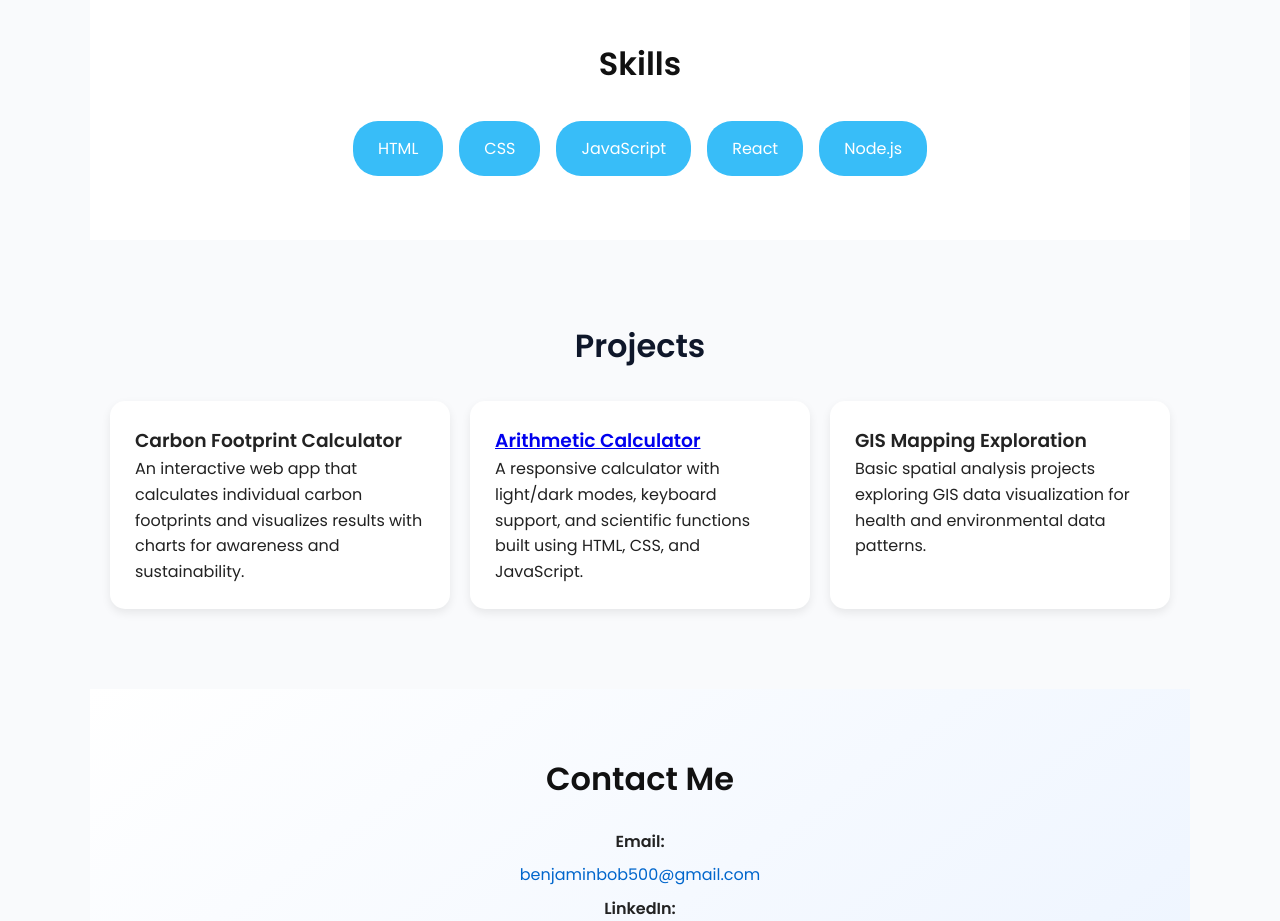
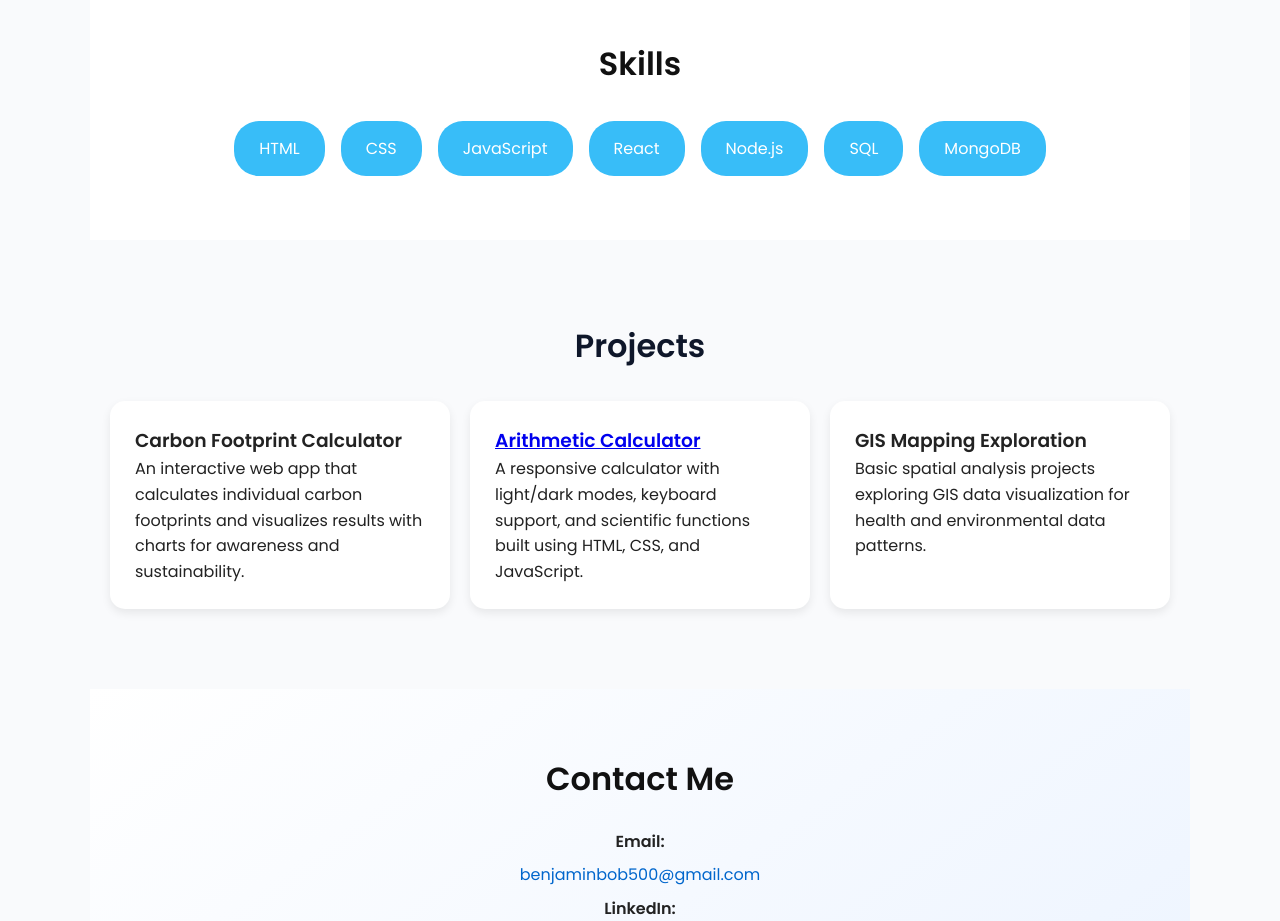
Before and after one commit to mukta-55/IYF, a plain HTML site: page index.html in a window 1280 px wide. Shown: the part 780-1701 px from the top of the page. Drawn offline with Linux system fonts and the light colour scheme.

Commit message:
skill-cardupdate

```diff
--- a/index.html
+++ b/index.html
@@ -60,6 +60,8 @@
         <div class="skill-card">JavaScript</div>
         <div class="skill-card">React</div>
         <div class="skill-card">Node.js</div>
+        <div class="skill-card">SQL</div>
+        <div class="skill-card">MongoDB</div>
       </div>
     </section>
 
```
